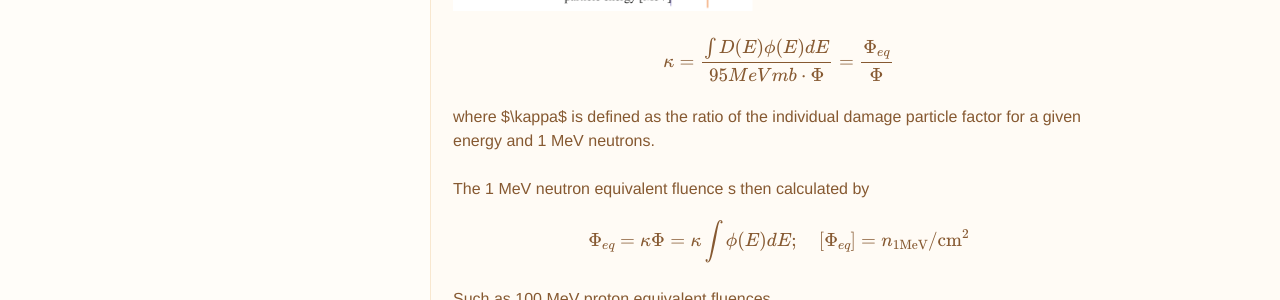
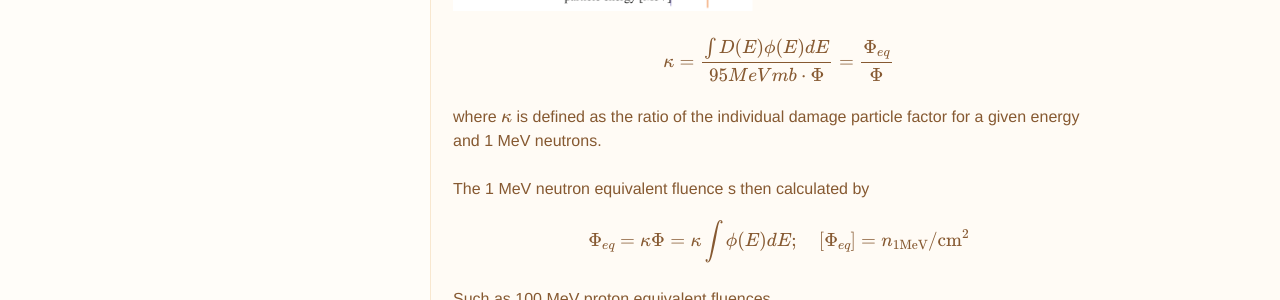
Before and after one commit to dt-np/xteam, a Jekyll site: the page built from _docs/206_rad.md, in a window 1280 px wide. Shown: the part 830-1130 px from the top of the page. Built offline with Jekyll 4.4.1, drawn with Linux system fonts in a browser that asks for light colours; formulas are drawn with MathJax 3.

Commit message:
update 206

```diff
--- a/_docs/206_rad.md
+++ b/_docs/206_rad.md
@@ -27,7 +27,7 @@ $$
 \kappa=\frac{\int D(E) \phi(E) d E}{95 M e V m b \cdot \Phi}=\frac{\Phi_{e q}}{\Phi}
 $$
 
-where $\kappa$ is defined as the ratio of the individual damage particle factor for a given energy and 1 MeV neutrons.
+where $$\kappa$$ is defined as the ratio of the individual damage particle factor for a given energy and 1 MeV neutrons.
 
 The 1 MeV neutron equivalent fluence s then calculated by
 
```
